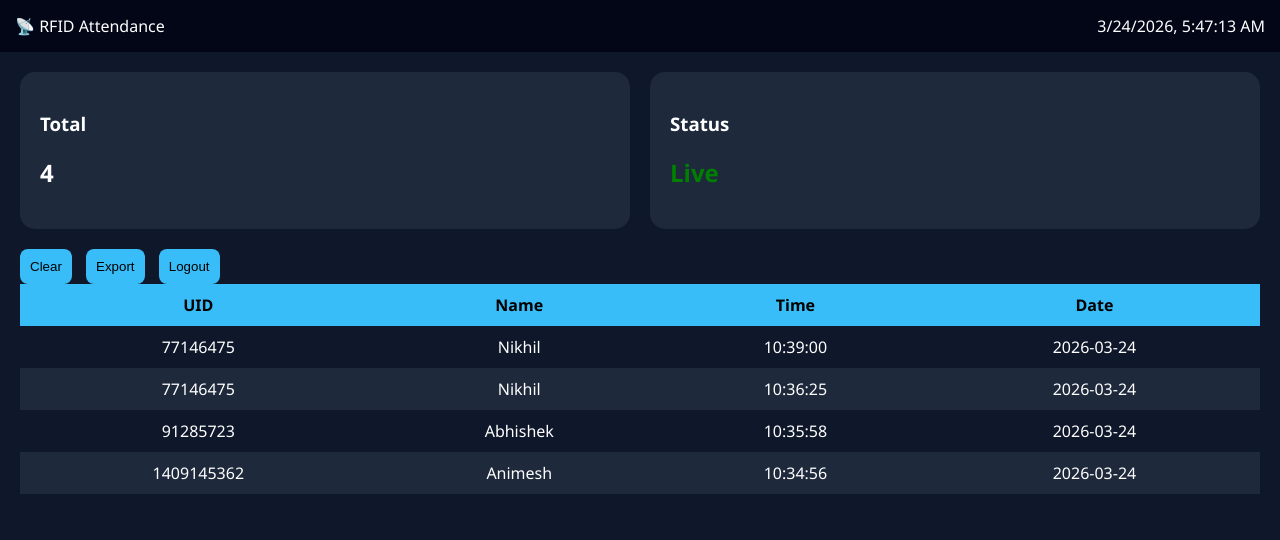
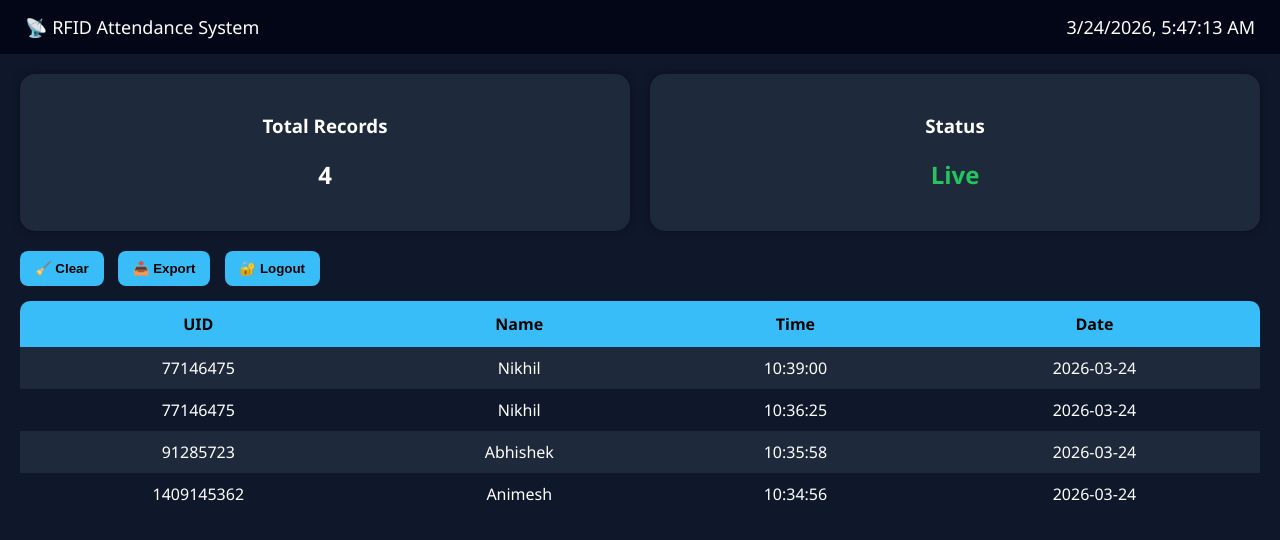
Before and after one commit to Nikhil784943/RFID-ATTENDANCE, a Flask app: page / in a window 1280 px wide. Shown: the top 540 px of the page. Run offline with Flask 3, Linux system fonts and the light colour scheme; the visitor is signed in with stand-in values (Sample User, id 1); data comes from the database, SQL or seed files in the repository.

Commit message:
final fix scan route + dashboard

```diff
--- a/templates/index.html
+++ b/templates/index.html
@@ -4,33 +4,104 @@
 <title>RFID Attendance</title>
 
 <style>
-body { background:#0f172a; color:white; font-family:Segoe UI; margin:0; }
-header { padding:15px; background:#020617; display:flex; justify-content:space-between; }
-.container { padding:20px; }
+body {
+    background:#0f172a;
+    color:white;
+    font-family:Segoe UI;
+    margin:0;
+}
 
-.card { background:#1e293b; padding:20px; border-radius:15px; flex:1; }
-.cards { display:flex; gap:20px; margin-bottom:20px; }
+header {
+    padding:15px 25px;
+    background:#020617;
+    display:flex;
+    justify-content:space-between;
+    align-items:center;
+    font-size:18px;
+}
+
+.container {
+    padding:20px;
+}
+
+/* CARDS */
+.cards {
+    display:flex;
+    gap:20px;
+    margin-bottom:20px;
+    flex-wrap:wrap;
+}
+
+.card {
+    flex:1;
+    background:#1e293b;
+    padding:20px;
+    border-radius:15px;
+    text-align:center;
+    box-shadow:0 0 10px rgba(0,0,0,0.3);
+}
+
+/* BUTTONS */
+.buttons {
+    margin-bottom:15px;
+}
 
 button {
-    padding:10px;
+    padding:10px 15px;
     border:none;
     border-radius:8px;
     background:#38bdf8;
     cursor:pointer;
     margin-right:10px;
+    font-weight:bold;
+    transition:0.2s;
 }
 
-table { width:100%; border-collapse:collapse; }
-th { background:#38bdf8; color:black; padding:10px; }
-td { padding:10px; text-align:center; }
-tr:nth-child(even){ background:#1e293b; }
+button:hover {
+    background:#0ea5e9;
+}
+
+/* TABLE */
+table {
+    width:100%;
+    border-collapse:collapse;
+    background:#1e293b;
+    border-radius:10px;
+    overflow:hidden;
+}
+
+th {
+    background:#38bdf8;
+    color:black;
+    padding:12px;
+}
+
+td {
+    padding:10px;
+    text-align:center;
+}
+
+tr:nth-child(even){
+    background:#0f172a;
+}
+
+.status-live {
+    color:#22c55e;
+}
+
+/* MOBILE */
+@media(max-width:600px){
+    .cards {
+        flex-direction:column;
+    }
+}
 </style>
 </head>
 
 <body>
 
 <header>
-    <div>📡 RFID Attendance</div>
+    <div>📡 RFID Attendance System</div>
     <div id="time"></div>
 </header>
 
@@ -38,51 +109,83 @@ tr:nth-child(even){ background:#1e293b; }
 
 <div class="cards">
     <div class="card">
-        <h3>Total</h3>
+        <h3>Total Records</h3>
         <h2 id="total">0</h2>
     </div>
+
     <div class="card">
         <h3>Status</h3>
-        <h2 style="color:green;">Live</h2>
+        <h2 class="status-live">Live</h2>
     </div>
 </div>
 
-<button onclick="location.href='/clear'">Clear</button>
-<button onclick="location.href='/export'">Export</button>
-<button onclick="location.href='/login'">Logout</button>
+<div class="buttons">
+    <button onclick="clearData()">🧹 Clear</button>
+    <button onclick="location.href='/export'">📥 Export</button>
+    <button onclick="location.href='/logout'">🔐 Logout</button>
+</div>
 
 <table>
 <thead>
 <tr>
-<th>UID</th><th>Name</th><th>Time</th><th>Date</th>
+<th>UID</th>
+<th>Name</th>
+<th>Time</th>
+<th>Date</th>
 </tr>
 </thead>
+
 <tbody id="table"></tbody>
 </table>
 
 </div>
 
 <script>
+// 🔄 Load data
 function load(){
 fetch('/data')
-.then(r=>r.json())
-.then(d=>{
-document.getElementById("total").innerText=d.length;
+.then(res => res.json())
+.then(data => {
 
-let t="";
-d.forEach(x=>{
-t+=`<tr><td>${x[0]}</td><td>${x[1]}</td><td>${x[2]}</td><td>${x[3]}</td></tr>`;
-});
-document.getElementById("table").innerHTML=t;
+    if(!Array.isArray(data)) return;
+
+    document.getElementById("total").innerText = data.length;
+
+    let rows = "";
+
+    data.forEach(x=>{
+        rows += `
+        <tr>
+            <td>${x[0]}</td>
+            <td>${x[1]}</td>
+            <td>${x[2]}</td>
+            <td>${x[3]}</td>
+        </tr>`;
+    });
+
+    document.getElementById("table").innerHTML = rows;
+})
+.catch(err => {
+    console.log("Error loading data:", err);
 });
 }
 
-setInterval(load,3000);
+// 🔄 Auto refresh
+setInterval(load, 3000);
 load();
 
+// 🕒 Clock
 setInterval(()=>{
-document.getElementById("time").innerText=new Date().toLocaleString();
+document.getElementById("time").innerText =
+    new Date().toLocaleString();
 },1000);
+
+// 🧹 Confirm clear
+function clearData(){
+    if(confirm("Clear all attendance?")){
+        window.location.href = "/clear";
+    }
+}
 </script>
 
 </body>
```
